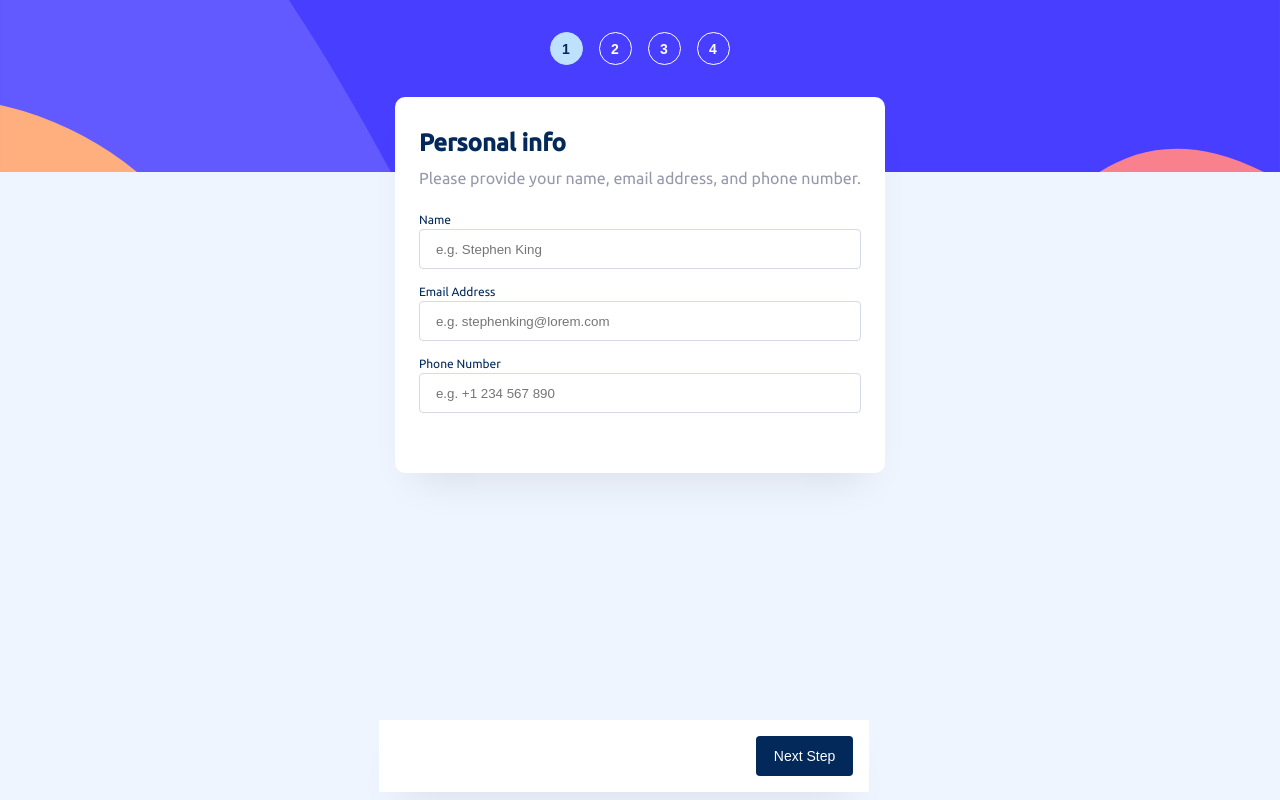
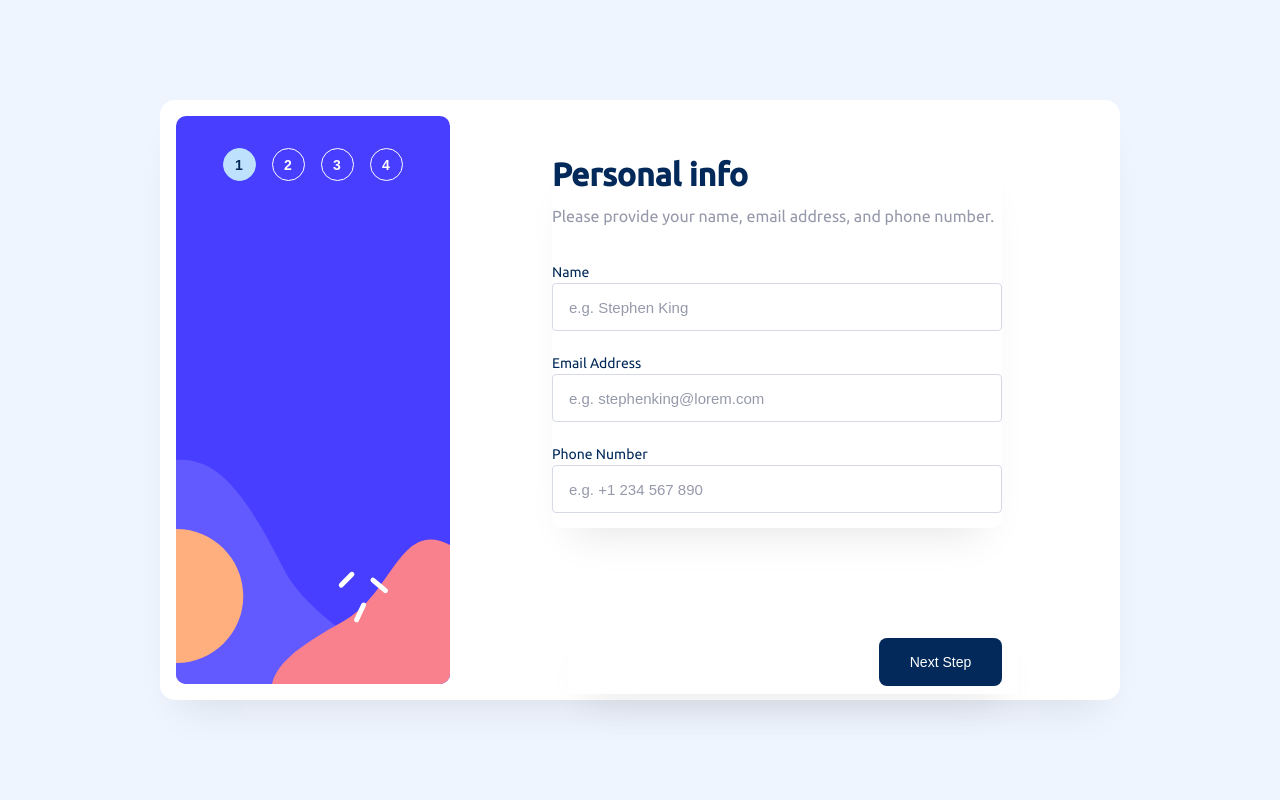
Before and after one commit to AlexanderGrigoryan/Multi-step-form, a React (Vite) app: page / in a window 1280 px wide. Built offline with nearby package versions, Linux system fonts and the light colour scheme.

Commit message:
make responsive PersonalInfo page for desktop

```diff
--- a/src/App.tsx
+++ b/src/App.tsx
@@ -86,6 +86,16 @@ const MainContainer = styled.main`
   display: flex;
   align-items: center;
   flex-direction: column;
+
+  @media screen and (min-width: 1024px) {
+    flex-direction: row;
+    width: 960px;
+    height: 600px;
+    border-radius: 15px;
+    background: #ffffff;
+    box-shadow: 0px 25px 40px -20px rgba(0, 0, 0, 0.1);
+    padding: 16px;
+  }
 `;
 
 const Content = styled.div`
@@ -95,4 +105,10 @@ const Content = styled.div`
   min-width: 375px;
   width: 100%;
   height: 695px;
+
+  @media screen and (min-width: 1024px) {
+    margin: 0;
+    width: 100%;
+    height: 100%;
+  }
 `;
--- a/src/components/GlobalStyles.ts
+++ b/src/components/GlobalStyles.ts
@@ -12,6 +12,13 @@ body {
     min-height: 100vh;
     font-family: 'Ubuntu', sans-serif;
     background: #EFF5FF;
+
+    @media screen and (min-width: 1024px) {
+        display: flex;
+        align-items: center;
+        justify-content: center;
+
+    }
 }
 `
 
--- a/src/components/Pagination.tsx
+++ b/src/components/Pagination.tsx
@@ -1,6 +1,7 @@
 import React from "react";
 import styled, { css } from "styled-components";
 import MobileBackground from "../assets/bg-sidebar-mobile.svg";
+import DesktopBackground from "../assets/bg-sidebar-desktop.svg";
 import { useNavigate } from "react-router-dom";
 import { FieldErrors } from "react-hook-form";
 import { FormTypes } from "../types";
@@ -100,6 +101,13 @@ const Container = styled.div`
   display: flex;
   justify-content: center;
   padding-top: 32px;
+
+  @media screen and (min-width: 1024px) {
+    background-image: url(${DesktopBackground});
+    height: 100%;
+    min-width: 274px;
+    max-width: 274px;
+  }
 `;
 
 const Buttons = styled.div`
--- a/src/pages/PersonalInfo.tsx
+++ b/src/pages/PersonalInfo.tsx
@@ -5,7 +5,7 @@ import {
   UseFormRegister,
   UseFormSetValue,
 } from "react-hook-form";
-import styled from "styled-components";
+import styled, { css } from "styled-components";
 import { Link } from "react-router-dom";
 import { useNavigate } from "react-router-dom";
 import { FormTypes } from "../types";
@@ -45,6 +45,7 @@ function PersonalInfo(props: PersonalInfoProps) {
           <Name>
             <Label htmlFor="name">Name</Label>
             <NameInput
+              errors={errors}
               type="text"
               id="name"
               placeholder="e.g. Stephen King"
@@ -59,6 +60,7 @@ function PersonalInfo(props: PersonalInfoProps) {
           <Email>
             <Label htmlFor="email">Email Address</Label>
             <EmailInput
+              errors={errors}
               type="email"
               id="email"
               placeholder="e.g. stephenking@lorem.com"
@@ -73,6 +75,7 @@ function PersonalInfo(props: PersonalInfoProps) {
           <PhoneNumber>
             <Label htmlFor="number">Phone Number</Label>
             <PhoneNumberInput
+              errors={errors}
               type="text"
               id="number"
               placeholder="e.g. +1 234 567 890"
@@ -103,6 +106,11 @@ const Container = styled.div`
   flex-direction: column;
   align-items: center;
   position: relative;
+
+  @media screen and (min-width: 1024px) {
+    align-self: baseline;
+    padding-top: 40px;
+  }
 `;
 
 const Content = styled.div`
@@ -113,6 +121,12 @@ const Content = styled.div`
   box-shadow: 0px 25px 40px -20px rgba(0, 0, 0, 0.1);
   background: #ffffff;
   padding: 32px 24px;
+
+  @media screen and (min-width: 1024px) {
+    width: 450px;
+    height: 372px;
+    padding: 0;
+  }
 `;
 
 const Title = styled.h1`
@@ -120,6 +134,11 @@ const Title = styled.h1`
   font-weight: 700;
   margin-bottom: 9px;
   color: #022959;
+
+  @media screen and (min-width: 1024px) {
+    font-size: 32px;
+    margin-bottom: 11px;
+  }
 `;
 
 const Text = styled.p`
@@ -134,11 +153,20 @@ const FormContainer = styled.form`
   flex-direction: column;
   row-gap: 16px;
   margin-top: 22px;
+
+  @media screen and (min-width: 1024px) {
+    margin-top: 35px;
+    row-gap: 24px;
+  }
 `;
 
 const Label = styled.label`
   font-size: 12px;
   color: #022959;
+
+  @media screen and (min-width: 1024px) {
+    font-size: 14px;
+  }
 `;
 
 const Name = styled.div`
@@ -148,23 +176,59 @@ const Name = styled.div`
   position: relative;
 `;
 
-const NameInput = styled.input`
+interface InputProps {
+  errors: FieldErrors<FormTypes>;
+}
+
+const NameInput = styled.input(
+  (props: InputProps) => css`
     min-width: 295px;
     width: 100%;
     height: 40px;
     border-radius: 4px;
     padding-left: 16px;
-  border: 1px solid #d6d9e6;
+    border: ${props.errors.name ? "1px solid  #EE374A" : "1px solid #d6d9e6"};
     background: #ffffff;
-`;
+    font-size: 15px;
+    font-weight: 500;
+    color: #022959;
+
+    &::placeholder {
+      font-size: 15px;
+      font-weight: 500;
+      color: #9699aa;
+    }
+
+    &:focus {
+      outline: ${props.errors.name
+        ? "1px solid  #EE374A"
+        : "1px solid #483eff;"};
+    }
+
+    @media screen and (min-width: 1024px) {
+      height: 48px;
+    }
+  `
+);
 
 const Email = styled(Name)``;
 
-const EmailInput = styled(NameInput)``;
+const EmailInput = styled(NameInput)(
+  (props: InputProps) => css`
+    border: ${props.errors.email ? "1px solid  #EE374A" : "1px solid #d6d9e6"};
+    &:focus {
+      outline: ${props.errors.email
+        ? "1px solid  #EE374A"
+        : "1px solid #483eff;"};
+    }
+  `
+);
 
 const PhoneNumber = styled(Name)``;
 
-const PhoneNumberInput = styled(NameInput)`
+const PhoneNumberInput = styled(NameInput)(
+  (props: InputProps) => css`
+    border: ${props.errors.number ? "1px solid  #EE374A" : "1px solid #d6d9e6"};
     -webkit-appearance: none;
     -moz-appearance: textfield;
     appearance: none;
@@ -173,7 +237,14 @@ const PhoneNumberInput = styled(NameInput)`
     &::-webkit-outer-spin-button {
       display: none;
     }
-`;
+
+    &:focus {
+      outline: ${props.errors.number
+        ? "1px solid  #EE374A"
+        : "1px solid #483eff;"};
+    }
+  `
+);
 
 const ErrorMessage = styled.p`
   font-size: 12px;
@@ -182,6 +253,10 @@ const ErrorMessage = styled.p`
   position: absolute;
   top: -2px;
   right: 0;
+
+  @media screen and (min-width: 1024px) {
+    font-size: 14px;
+  }
 `;
 
 const NextStepContainer = styled.div`
@@ -197,6 +272,13 @@ const NextStepContainer = styled.div`
   position: absolute;
   bottom: 0;
   left: -16px;
+
+  @media screen and (min-width: 1024px) {
+    position: relative;
+    left: 16px;
+    padding: 0;
+    margin-top: 85px;
+  }
 `;
 
 const BackLink = styled(Link)`
@@ -219,4 +301,15 @@ const NextButton = styled.button`
   top: 16px;
   right: 16px;
   color: #ffffff;
+  transition: all ease 0.3s;
+
+  @media screen and (min-width: 1024px) {
+    width: 123px;
+    height: 48px;
+    border-radius: 8px;
+  }
+
+  &:hover {
+    background: #164a8a;
+  }
 `;
```
Lines whose indentation alone changed are shown as unchanged.
